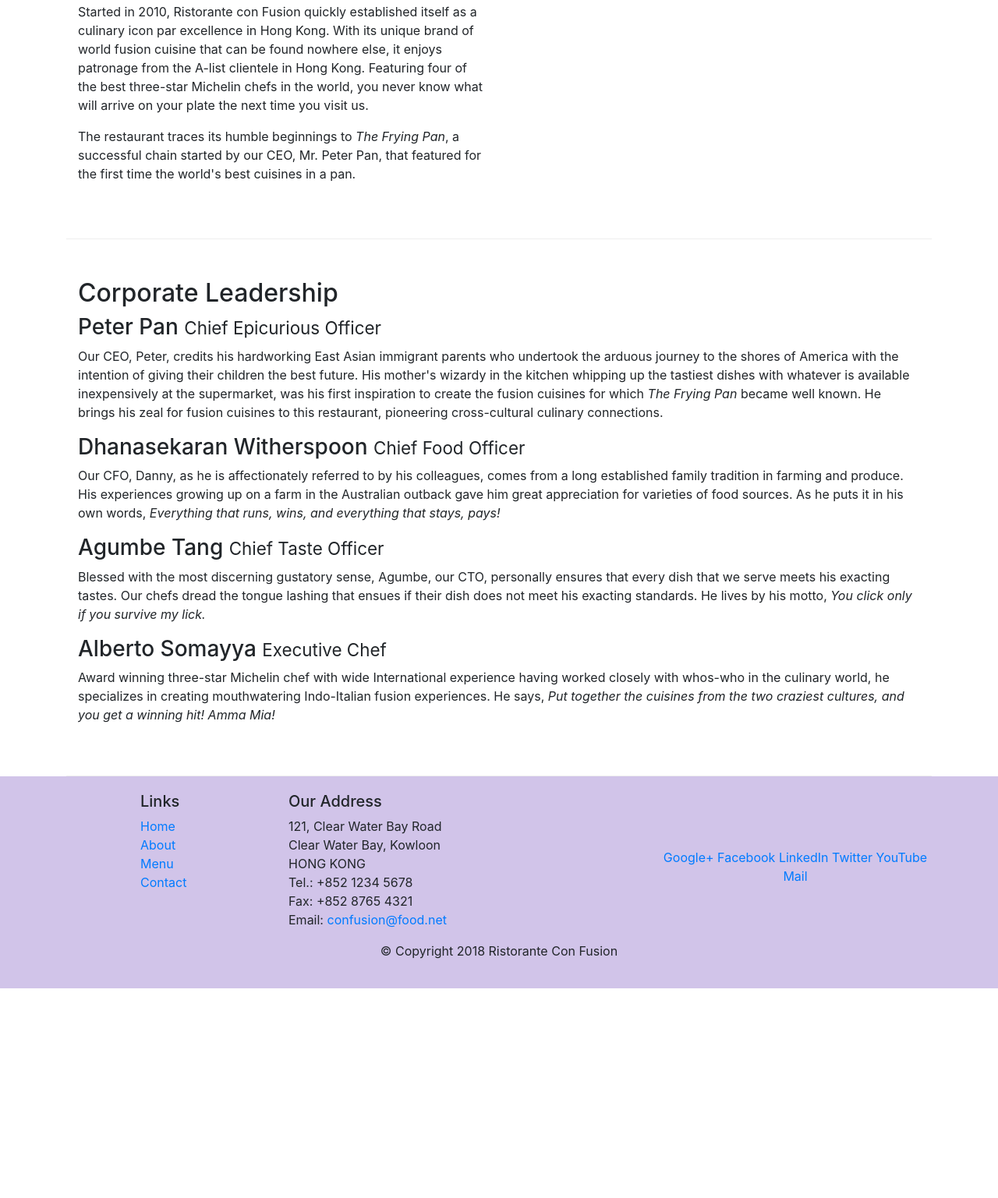
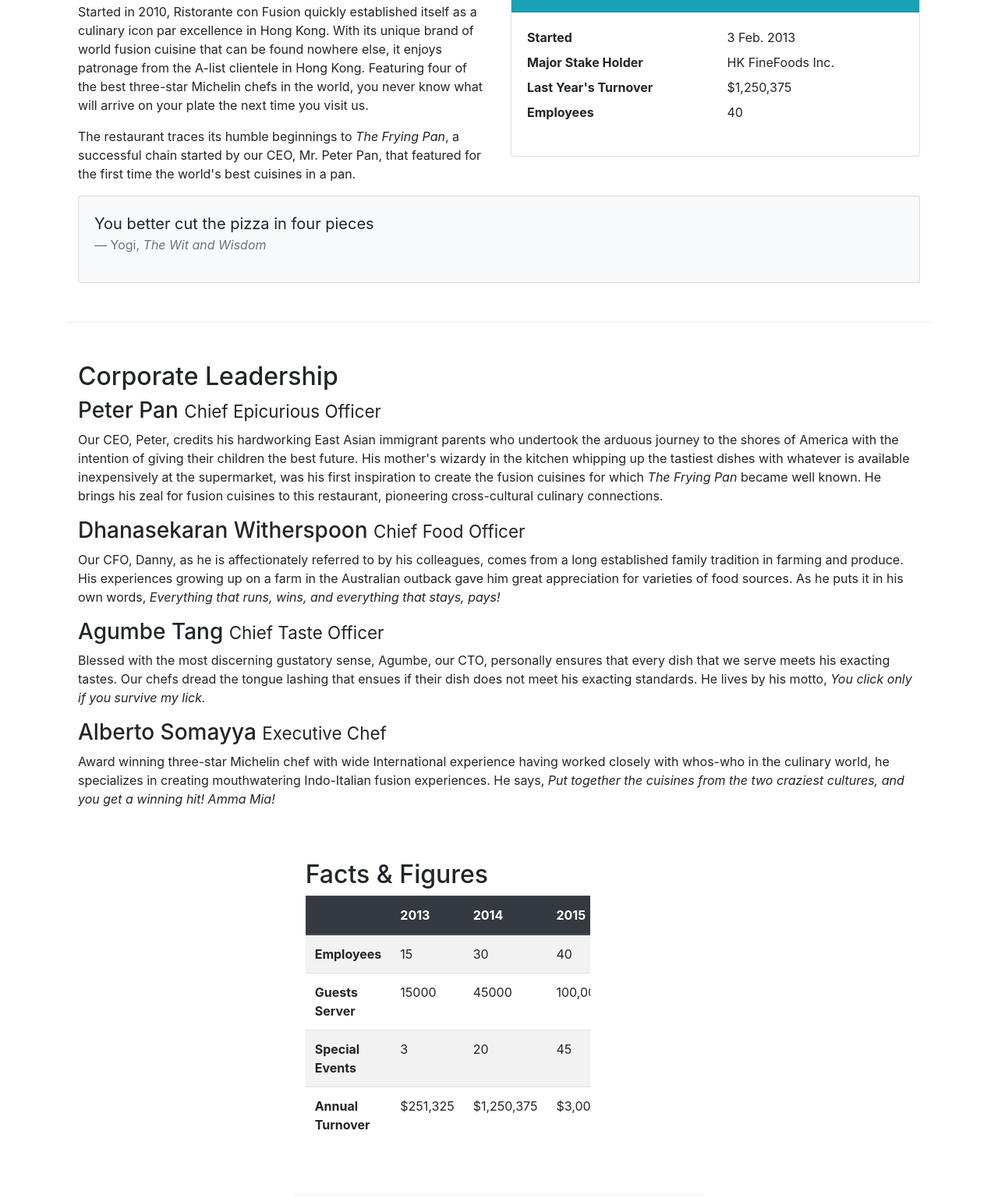
Before and after one commit to mr0a/Front-End-Web-UI-Frameworks-and-Tools-Bootstrap-4, a website: page aboutus.html in a window 1280 px wide. Shown: the part 518-2055 px from the top of the page at 78% size. Before the commit the page ends 1786 px from the top, so only its background shows below. Drawn offline with nearby package versions, Linux system fonts and the light colour scheme.

Commit message:
Tables and card

```diff
--- a/aboutus.html
+++ b/aboutus.html
@@ -9,6 +9,11 @@
     <link rel="stylesheet" href="./css/styles.css">
     <title>Ristorante Con Fusion: About Us</title>
 
+    <!-- <style>
+        *{
+            border: 1px dotted black;
+        }
+    </style> -->
 </head>
 
 <body>
@@ -57,12 +62,39 @@
         </div>
 
         <div class="row row-content">
-            <div class="col-12 col-md-6">
+            <div class="col-12 col-sm-6">
                 <h2>Our History</h2>
                 <p>Started in 2010, Ristorante con Fusion quickly established itself as a culinary icon par excellence in Hong Kong. With its unique brand of world fusion cuisine that can be found nowhere else, it enjoys patronage from the A-list clientele in Hong Kong.  Featuring four of the best three-star Michelin chefs in the world, you never know what will arrive on your plate the next time you visit us.</p>
                 <p>The restaurant traces its humble beginnings to <em>The Frying Pan</em>, a successful chain started by our CEO, Mr. Peter Pan, that featured for the first time the world's best cuisines in a pan.</p>
             </div>
-            <div class="col-12 col-md-6">
+            <div class="col-12 col-sm">
+                <div class="card">
+                    <h3 class="card-header bg-info text-white">Facts At a Glance</h3>
+                    <div class="card-body">
+                        <dl class="row">
+                            <dt class="col-6">Started</dt>
+                            <dd class="col-6">3 Feb. 2013</dd>
+                            <dt class="col-6">Major Stake Holder</dt>
+                            <dd class="col-6">HK FineFoods Inc.</dd>
+                            <dt class="col-6">Last Year's Turnover</dt>
+                            <dd class="col-6">$1,250,375</dd>
+                            <dt class="col-6">Employees</dt>
+                            <dd class="col-6">40</dd>
+                        </dl>
+                    </div>
+                </div>
+            </div>
+            <div class="col-12">
+                <div class="card card-body bg-light">
+                    <blockquote class="blockquote">
+                        <p class="mb-0">You better cut the pizza in four pieces</p>
+                        <footer class="blockquote-footer">Yogi,
+                            <cite class="Source Title">
+                                The Wit and Wisdom
+                            </cite>
+                        </footer>
+                    </blockquote>
+                </div>
             </div>
         </div>
 
@@ -78,6 +110,51 @@
                 <p class="d-none d-sm-block">Blessed with the most discerning gustatory sense, Agumbe, our CTO, personally ensures that every dish that we serve meets his exacting tastes. Our chefs dread the tongue lashing that ensues if their dish does not meet his exacting standards. He lives by his motto, <em>You click only if you survive my lick.</em></p>
                 <h3>Alberto Somayya <small>Executive Chef</small></h3>
                 <p class="d-none d-sm-block">Award winning three-star Michelin chef with wide International experience having worked closely with whos-who in the culinary world, he specializes in creating mouthwatering Indo-Italian fusion experiences. He says, <em>Put together the cuisines from the two craziest cultures, and you get a winning hit! Amma Mia!</em></p>
+            </div>
+
+            <div class="row row-content">
+                <div class="col-12 col-sm-9">
+                    <h2>Facts &amp; Figures</h2>
+                    <div class="table-responsive">
+                        <table class="table table-striped">
+                            <thead class="thead-dark">
+                                <tr>
+                                    <th>&nbsp;</th>
+                                    <th>2013</th>
+                                    <th>2014</th>
+                                    <th>2015</th>
+                                </tr>
+                            </thead>
+                            <tbody>
+                                <tr>
+                                    <th>Employees</th>
+                                    <td>15</td>
+                                    <td>30</td>
+                                    <td>40</td>
+                                </tr>
+                                <tr>
+                                    <th>Guests Server</th>
+                                    <td>15000</td>
+                                    <td>45000</td>
+                                    <td>100,000</td>
+                                </tr>
+                                <tr>
+                                    <th>Special Events</th>
+                                    <td>3</td>
+                                    <td>20</td>
+                                    <td>45</td>
+                                </tr>
+                                <tr>
+                                    <th>Annual Turnover</th>
+                                    <td>$251,325</td>
+                                    <td>$1,250,375</td>
+                                    <td>$3,000,000</td>
+                                </tr>
+                            </tbody>
+                        </table>
+                    </div>
+                </div>
+                <div class="col-12 col-sm-3"></div>
             </div>
        </div>
 
```
